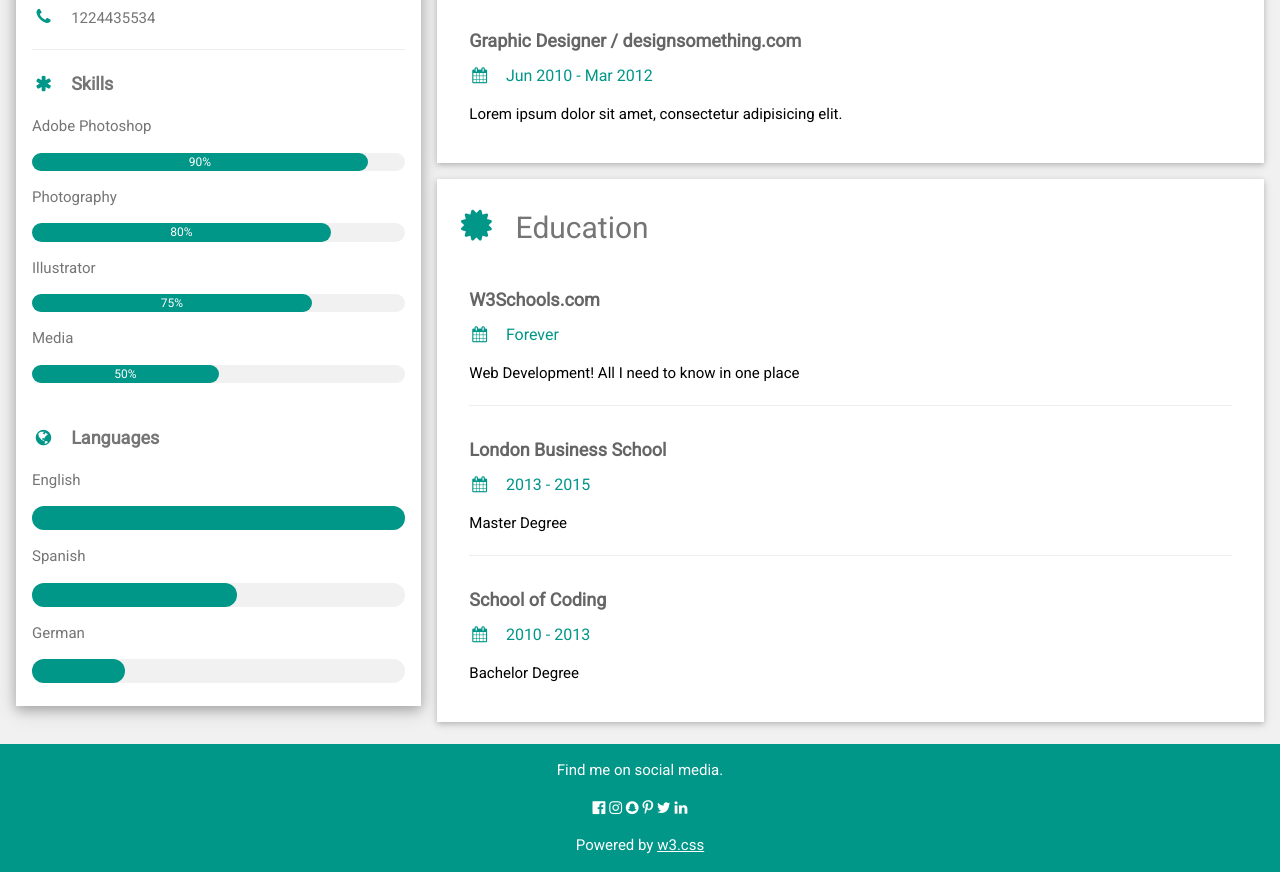
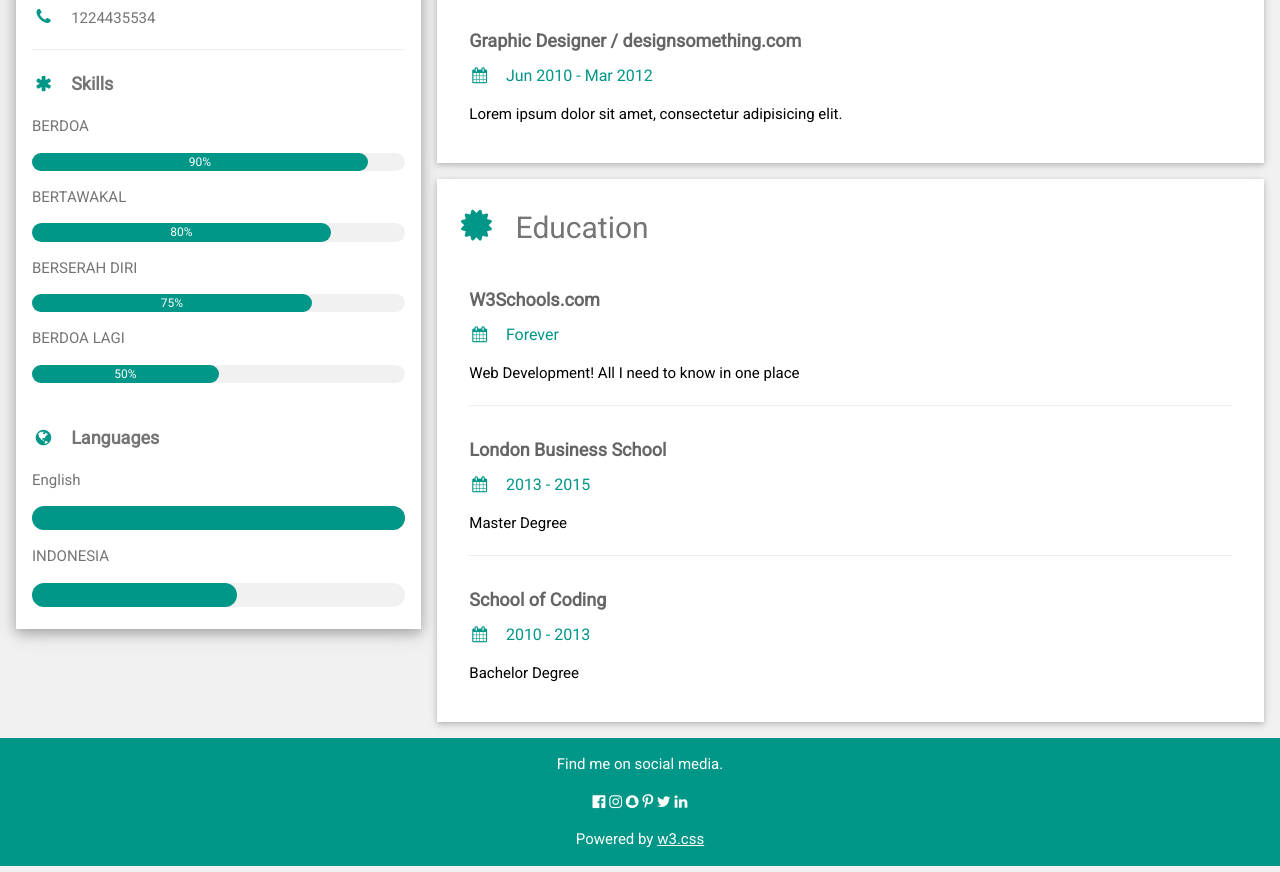
Before and after one commit to AZMICUY387/F-PROJECT, a plain HTML site: page index.html in a window 1280 px wide. Shown: the part 441-1313 px from the top of the page. Drawn offline with nearby package versions, Linux system fonts and the light colour scheme.

Commit message:
Update index.html

```diff
--- a/index.html
+++ b/index.html
@@ -1,7 +1,7 @@
 <!DOCTYPE html>
 <html>
 <head>
-<title>W3.CSS Template</title>
+<title>PAYAD</title>
 <meta charset="UTF-8">
 <meta name="viewport" content="width=device-width, initial-scale=1">
 <link rel="stylesheet" href="https://www.w3schools.com/w3css/4/w3.css">
@@ -37,21 +37,21 @@ html,body,h1,h2,h3,h4,h5,h6 {font-family: "Roboto", sans-serif}
           <hr>
 
           <p class="w3-large"><b><i class="fa fa-asterisk fa-fw w3-margin-right w3-text-teal"></i>Skills</b></p>
-          <p>Adobe Photoshop</p>
+          <p>BERDOA</p>
           <div class="w3-light-grey w3-round-xlarge w3-small">
             <div class="w3-container w3-center w3-round-xlarge w3-teal" style="width:90%">90%</div>
           </div>
-          <p>Photography</p>
+          <p>BERTAWAKAL</p>
           <div class="w3-light-grey w3-round-xlarge w3-small">
             <div class="w3-container w3-center w3-round-xlarge w3-teal" style="width:80%">
               <div class="w3-center w3-text-white">80%</div>
             </div>
           </div>
-          <p>Illustrator</p>
+          <p>BERSERAH DIRI</p>
           <div class="w3-light-grey w3-round-xlarge w3-small">
             <div class="w3-container w3-center w3-round-xlarge w3-teal" style="width:75%">75%</div>
           </div>
-          <p>Media</p>
+          <p>BERDOA LAGI</p>
           <div class="w3-light-grey w3-round-xlarge w3-small">
             <div class="w3-container w3-center w3-round-xlarge w3-teal" style="width:50%">50%</div>
           </div>
@@ -62,13 +62,9 @@ html,body,h1,h2,h3,h4,h5,h6 {font-family: "Roboto", sans-serif}
           <div class="w3-light-grey w3-round-xlarge">
             <div class="w3-round-xlarge w3-teal" style="height:24px;width:100%"></div>
           </div>
-          <p>Spanish</p>
+          <p>INDONESIA</p>
           <div class="w3-light-grey w3-round-xlarge">
             <div class="w3-round-xlarge w3-teal" style="height:24px;width:55%"></div>
-          </div>
-          <p>German</p>
-          <div class="w3-light-grey w3-round-xlarge">
-            <div class="w3-round-xlarge w3-teal" style="height:24px;width:25%"></div>
           </div>
           <br>
         </div>
```
